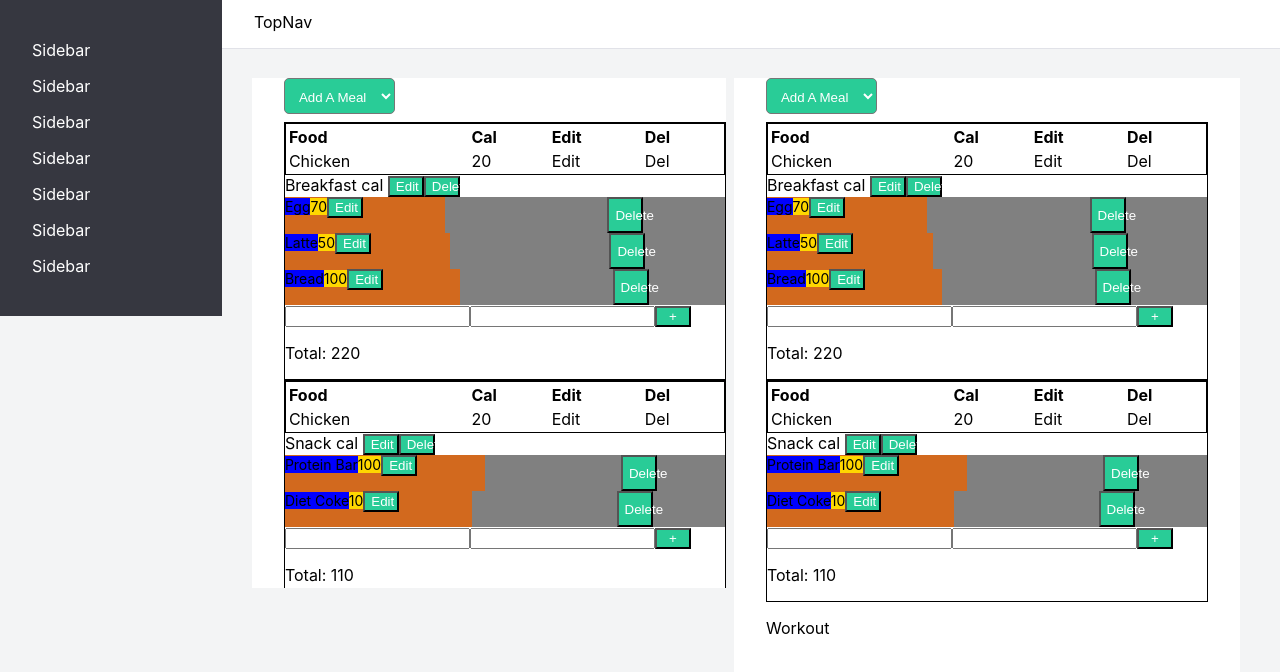
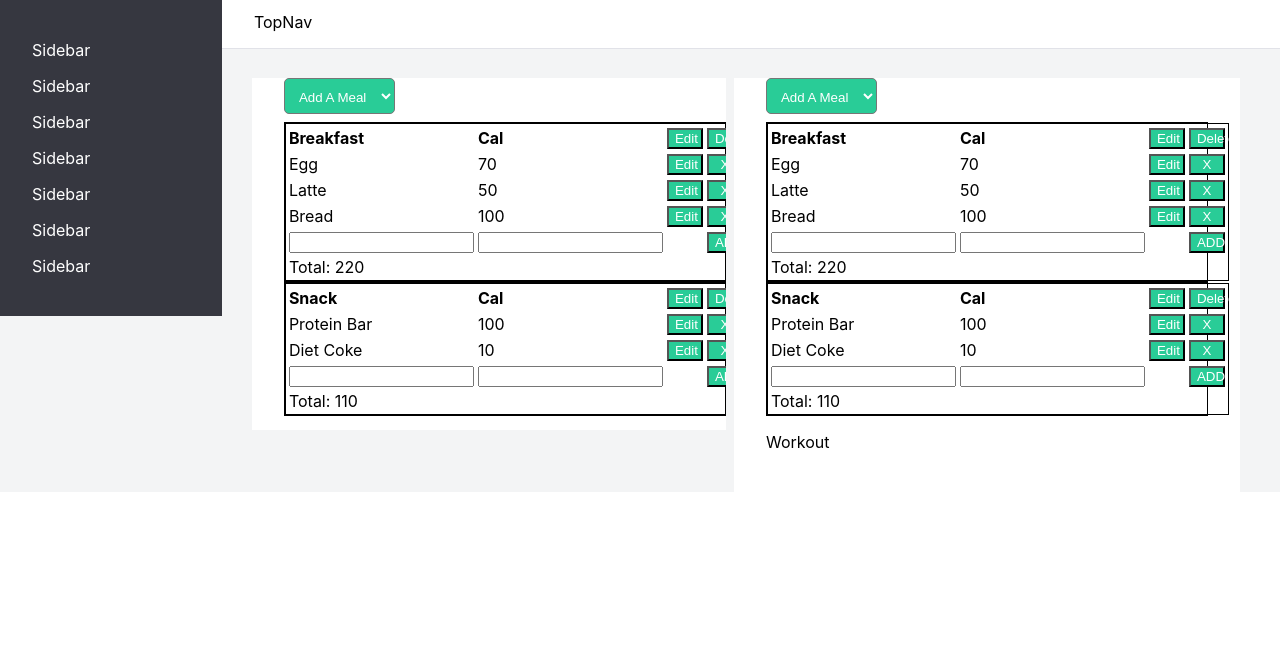
Before and after one commit to HuongDang-Miley/calories-counter-frontend, a React (Create React App) app: page / in a window 1280 px wide. Shown: the top 672 px of the page. Built offline with nearby package versions, Linux system fonts and the light colour scheme.

Commit message:
change FoodCard and MealCard to table structure

```diff
--- a/src/components/meals/Meals.js
+++ b/src/components/meals/Meals.js
@@ -1,13 +1,13 @@
 import React from 'react'
 import './meals.css'
 import MealCard from './mealCard/MealCard.js'
+import Test2 from './Test2.js'
 
 
 
 export default function Meals(props) {
     return (
         <div>
-
             <div className='selector' >
                 <select onChange={(event) => props.handleSelectMeal(event.target.value)}>
                     <option value='none' defaultValue hidden>Add A Meal</option>
--- /dev/null
+++ b/src/components/meals/Test2.js
@@ -0,0 +1,32 @@
+import React, { useState, useRef } from 'react'
+
+export default function Test2() {
+    const [food, setFood] = useState('food')
+    const [cal, setCal] = useState('cal')
+
+    const nameRef = useRef()
+    const calRef = useRef()
+
+    const handleSubmit = (name, cal) => {
+        setFood(name)
+        setCal(cal)
+    }
+
+    return (
+        <div>
+            <table>
+                <tr>
+                    <th>{food}</th>
+                    <th>{cal}</th>
+                </tr>
+                <tr>
+                    <td>  <input ref={nameRef}></input></td>
+                    <td> <input ref={calRef}></input></td>
+                    <td>  <button
+                        onClick={() => handleSubmit(nameRef.current.value, calRef.current.value)}
+                    >Add</button></td>
+                </tr>
+            </table>
+        </div>
+    )
+}
--- a/src/components/meals/foodCard/FoodCard.js
+++ b/src/components/meals/foodCard/FoodCard.js
@@ -7,47 +7,30 @@ export default function FoodCard(props) {
     let nameRef = useRef()
     let calRef = useRef()
 
-    const [disableSaveButton, setDisableSaveButton] = useState(false)
+    return (
+        <tr>
+            <td>{showEdit
+                ? <input ref={nameRef} defaultValue={props.item.name}></input>
+                : props.item.name}
+            </td>
 
-    const handleInputChange = (nameRef, calRef) => {
-        console.log(nameRef, calRef)
-        if (!nameRef || !calRef) {
-            setDisableSaveButton(true)
-        } else {
-            setDisableSaveButton(false)
-        }
-    }
+            <td>{showEdit
+                ? <input ref={calRef} defaultValue={props.item.cal}></input>
+                : props.item.cal}
+            </td>
 
-    return (
-        <div className='foodcard-wrapper'>
-            {/* Toggle Edit button, if click Edit, show input field and SAVE button. If click SAVE button, Edit will shop up again*/}
-            {showEdit
-                ? <form className='food-row'
-                    onChange={() => handleInputChange(nameRef.current.value, calRef.current.value)}
-                    onSubmit={() => {
-                        props.editFood(props.mealId, props.item.id, nameRef.current.value, calRef.current.value)
-                        setShowEdit(!showEdit)
-                    }}
-                >
-                    <input className='food-cell' defaultValue={props.item.name} type='text' ref={nameRef}></input>
-                    <input className='cal-cell' defaultValue={props.item.cal} type='number' ref={calRef}></input>
-                    <button
-                        disabled={disableSaveButton}
-                        className={disableSaveButton ? 'disable save-btn' : 'enable save-btn'}
-                    >√</button>
-                </form>
-                : <div className='food-row'>
-                    <span className='food-span'>{props.item.name}</span>
-                    <span className='cal-span'>{props.item.cal}</span>
-                    <button onClick={() => setShowEdit(!showEdit)}>Edit</button>
-                </div>
-            }
+            <td> {showEdit
+                ? <button onClick={() => {
+                    props.editFood(props.mealId, props.item.id, nameRef.current.value, calRef.current.value)
+                    setShowEdit(!showEdit)
+                }}>Save</button>
 
-            <button className='delete-btn' onClick={() => {
-                props.deleteFood(props.mealId, props.item.id)
-                setShowEdit(!showEdit)
-            }}>Delete</button>
-
-        </div>
+                : <button onClick={() => {
+                    console.log('click')
+                    setShowEdit(!showEdit)
+                }}>Edit</button>}
+            </td>
+            <td><button onClick={() => props.deleteFood(props.mealId, props.item.id)}>X</button></td>
+        </tr>
     )
 }
--- a/src/components/meals/mealCard/MealCard.js
+++ b/src/components/meals/mealCard/MealCard.js
@@ -3,66 +3,43 @@ import FoodCard from '../foodCard/FoodCard.js'
 import './mealcard.css'
 export default function MealCard(props) {
     const [showEdit, setShowEdit] = useState(false)
-    const [food, setFood] = useState('')
-    const [cal, setCal] = useState('')
-    const foodRef = useRef()
-    const calRef = useRef()
+    let foodRef = useRef()
+    let calRef = useRef()
 
-    const handleSubmitFood = (event) => {
-        event.preventDefault();
+
+    const handleAddFood = (food, cal) => {
         if (!food || !cal) {
             alert('Field Cannot Be Emtpy')
         } else {
             props.addFood(props.item.id, food, cal)
-            setFood('')
-            setCal('')
+            foodRef.current.value = ''
+            calRef.current.value = ''
         }
-    }
-
-    const handleInputChange = (food, cal) => {
-        setFood(food)
-        setCal(cal)
     }
 
     return (
         <div className='meal-card'>
             <table>
+                {/* ======================================= Display Meal Type ======================================= */}
                 <tr>
-                    <th>Food</th>
+                    <th>{showEdit
+                        ? <input placeholder={props.item.type} ref={foodRef}></input>
+                        : props.item.type}
+                    </th>
                     <th>Cal</th>
-                    <th>Edit</th>
-                    <th>Del</th>
-                </tr>
-                <tr>
-                    <td>Chicken</td>
-                    <td>20</td>
-                    <td>Edit</td>
-                    <td>Del</td>
-                </tr>
-            </table>
-            {/* ======================================= Display Meal Type ======================================= */}
-            <div>
-                {showEdit
-                    ? <span>
-                        <input placeholder={props.item.type} ref={foodRef}></input>
-                        <span> cal </span>
-                        <button onClick={() => {
+                    <th>{showEdit
+                        ? <button onClick={() => {
                             props.editMeal(props.item.id, foodRef.current.value)
                             setShowEdit(!showEdit)
-                        }}>√</button>
-                    </span>
-                    : <span>
-                        <span>{props.item.type}</span>
-                        <span> cal </span>
-                        <button onClick={() => setShowEdit(!showEdit)}>Edit</button>
-                    </span>
+                        }}>Save</button>
+                        : <button onClick={() => setShowEdit(!showEdit)}>Edit</button>
                     }
-                <button onClick={() => props.deleteMeal(props.item.id)}>Delete</button>
-            </div>
+                    </th>
+                    <th><button onClick={() => props.deleteMeal(props.item.id)}>Delete</button></th>
+                </tr>
 
                 {/* ======================================= Display Food List ======================================= */}
                 {props.item.food.map(item => (
-                // <div key={item.id}>
                     <FoodCard
                     key={item.id}
                     mealId={props.item.id}
@@ -70,27 +47,23 @@ export default function MealCard(props) {
                     deleteFood={props.deleteFood}
                     editFood={props.editFood}
                 />
-                // </div>
                 ))}
                 {/* ======================================= Display Add New Food Section ======================================= */}
-            <div className='addfood-wrapper'>
-                <form className='add-food'
-                    onChange={() => handleInputChange(foodRef.current.value, calRef.current.value)}
-                    onSubmit={handleSubmitFood}
-                >
-                    <input className='food-input' type='text' ref={foodRef}></input>
-                    <input className='cal-input' type='number' ref={calRef}></input>
-                    <button className='add-btn'>+</button>
-                </form>
-
-            </div>
+                <tr>
+                    <td><input type='text' ref={foodRef}></input></td>
+                    <td><input type='number' ref={calRef}></input></td>
+                    <td></td>
+                    <td><button onClick={() => handleAddFood(foodRef.current.value, calRef.current.value)}>ADD</button></td>
+                </tr>
 
                 {/* ======================================= Display Total Calories ======================================= */}
+                <tr>
                     {props.item.food.length === 0
-                ? <p>Total: 0</p>
-                : <p>Total: {props.item.food.map(item => Number(item.cal)).reduce((sum, item) => sum += item)}</p>
+                        ? <td>Total: 0</td>
+                        : <td>Total: {props.item.food.map(item => Number(item.cal)).reduce((sum, item) => sum += item)}</td>
                     }
-
+                </tr>
+            </table>
         </div>
     )
 }
```
Also changed, not shown: src/components/meals/Test.js (+53 -0 lines). Lines whose indentation alone changed are shown as unchanged.
